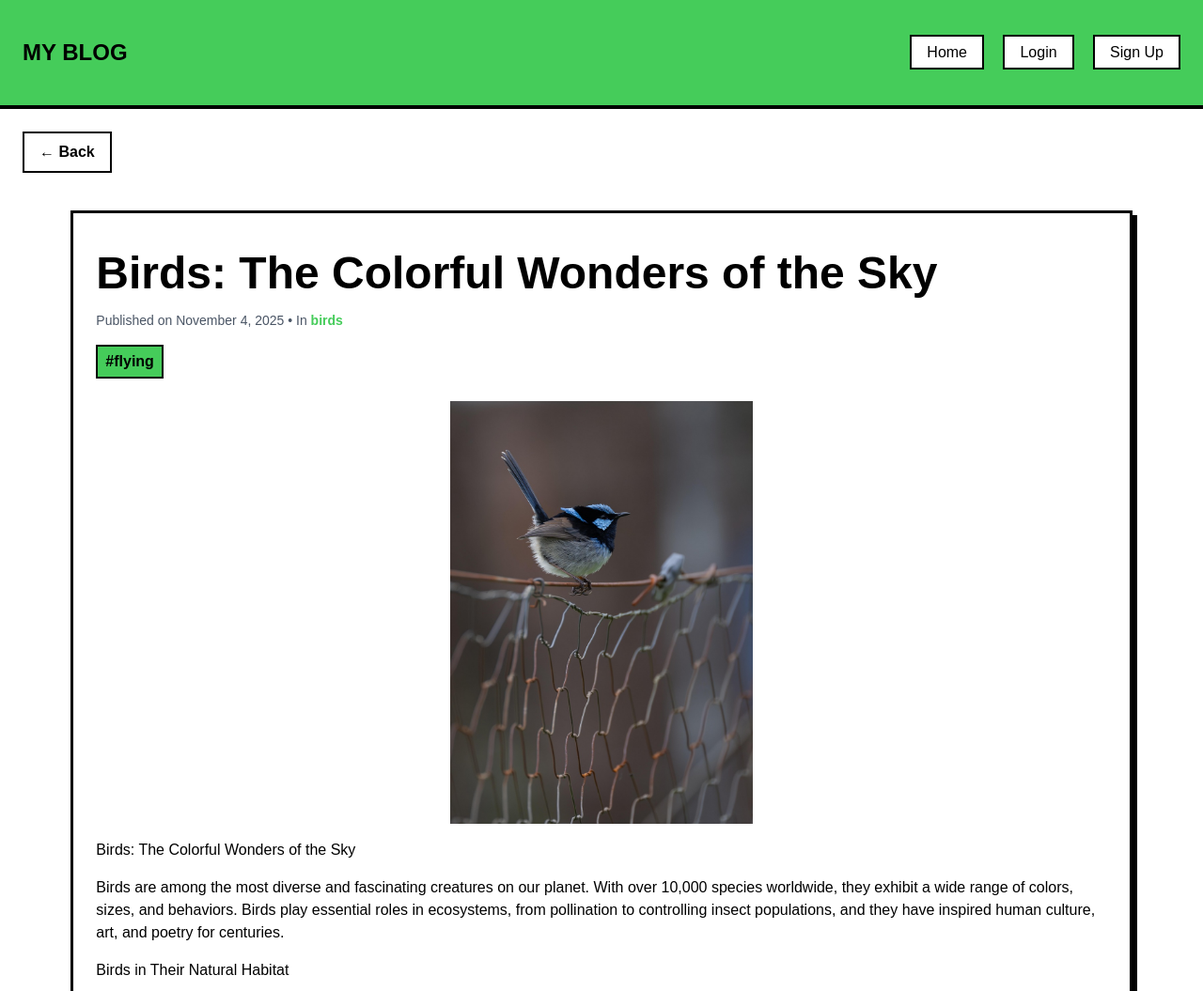
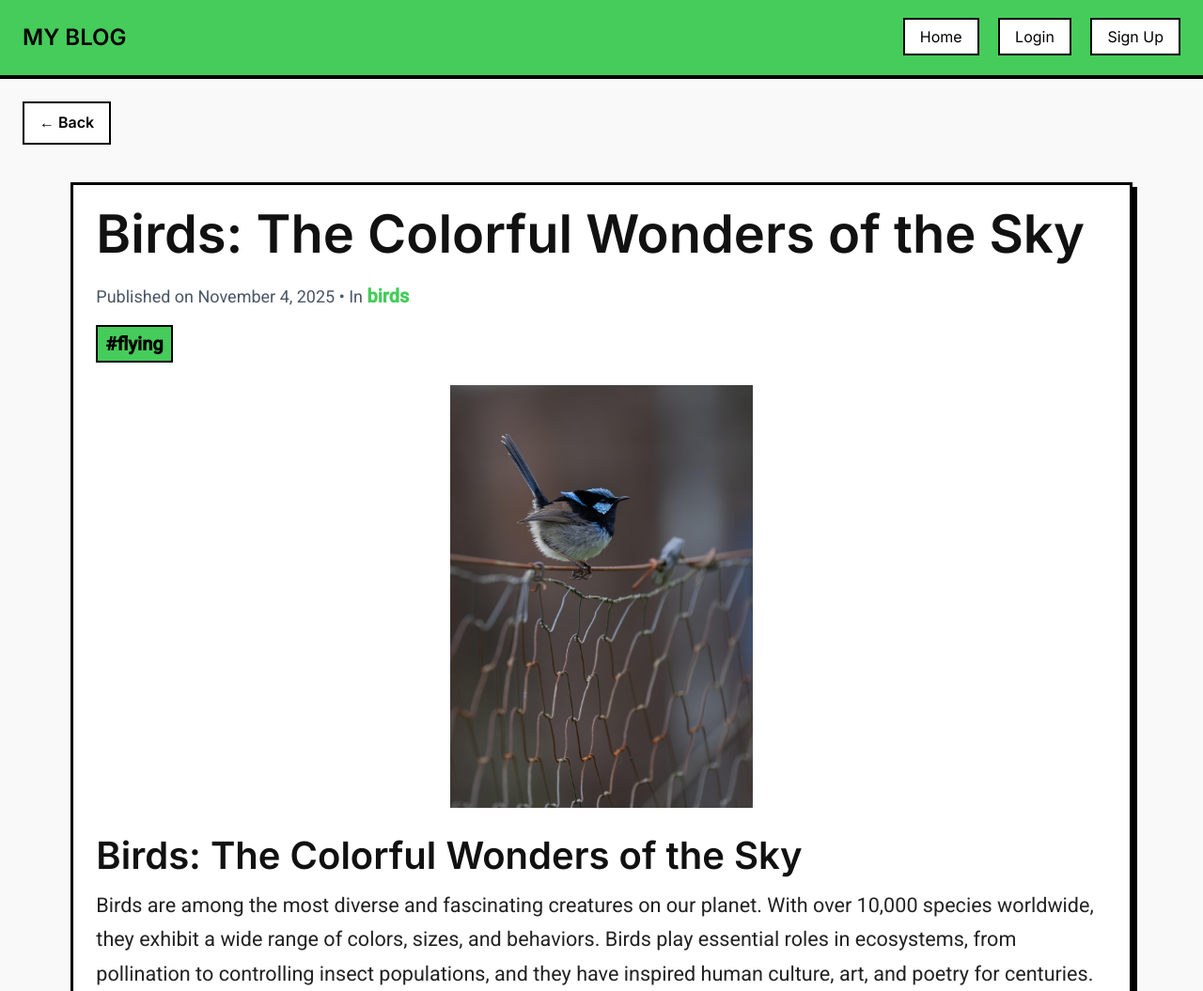
Before and after one commit to rafiaksd/django-green-blog, a Django app: a page that uses blog/templates/base.html in a window 1280 px wide. Shown: the top 1055 px of the page at 94% size. Run offline with Django 5.2, Linux system fonts and the light colour scheme; data comes from the database, SQL or seed files in the repository; both versions use the stored data as it was after the commit; some libraries are stand-ins or nearby versions.

Commit message:
little ui design changes, new better font, better readability

```diff
--- a/blog/templates/base.html
+++ b/blog/templates/base.html
@@ -7,6 +7,10 @@
 
     <!-- Tailwind CSS via CDN -->
     <script src="https://cdn.jsdelivr.net/npm/@tailwindcss/browser@4"></script>
+
+    <!-- Google Fonts: Inter font -->
+    <link href="https://fonts.googleapis.com/css2?family=Inter:wght@400;600&display=swap" rel="stylesheet">
+    <link href="https://fonts.googleapis.com/css2?family=Roboto:wght@400;500&display=swap" rel="stylesheet">
 
     <style>
         :root {
@@ -27,23 +31,76 @@
             transform: translate(-4px, -4px);
             box-shadow: 8px 8px 0 var(--treegreen);
         }
-        body {
-            font-family: 'Arial', sans-serif;
-            background-color: white;
-            color: black;
-        }
-
-        /* --- Global content spacing --- */
-        p, h1, h2, h3, h4, h5, h6, ul, ol, blockquote {
-            margin-top: 1rem;
-            margin-bottom: 1rem;
-        }
 
         article .prose a {
             text-decoration: underline;
             text-shadow: blue;
             color:rgb(2, 187, 194);
             font-weight: 700;
+        }
+
+        article .blog_title{
+            font-size: 3.5rem;
+        }
+
+        body {
+            font-family: 'Inter', sans-serif; /* Default font for body */
+            line-height: 1.6; /* Improve line height for readability */
+            color: #333; /* Slightly darker text color */
+            background-color: #f9f9f9; /* Light background color */
+        }
+
+        article {
+            font-family: 'Roboto', sans-serif; /* Use Roboto for the blog article */
+            line-height: 1.75; /* Increase line height for better readability */
+            color: #222;
+        }
+
+        article h1, article h2, article h3, article h4, article h5, article h6 {
+            font-family: 'Inter', sans-serif; /* Use Inter for headings */
+            font-weight: 600; /* Make headings bolder */
+            color: #111; /* Darker color for headings */
+        }
+
+        article h1 {
+            font-size: 2.5rem; /* Heading 1 - large */
+        }
+
+        article h2 {
+            font-size: 2rem; /* Heading 2 */
+        }
+
+        article h3 {
+            font-size: 1.8rem; /* Heading 3 */
+        }
+
+        article h4 {
+            font-size: 1.6rem; /* Heading 4 */
+        }
+
+        article h5 {
+            font-size: 1.5rem; /* Heading 5 */
+        }
+
+        article h6 {
+            font-size: 1.35rem; /* Heading 6 - small */
+        }
+
+        .prose p {
+            font-size: 1.35rem; /* Default paragraph size */
+            margin-bottom: 1.25rem; /* Space between paragraphs */
+            line-height: 1.7; /* Improved line spacing */
+        }
+
+        .prose div {
+            font-size: 1.35rem;
+        }
+
+        .prose img {
+            max-width: 100%; /* Make images responsive */
+            height: auto; /* Maintain aspect ratio */
+            display: block;
+            margin: 20px auto; /* Center the images */
         }
 
         /* --- Responsive images --- */
--- a/blog/templates/blog/blog_detail.html
+++ b/blog/templates/blog/blog_detail.html
@@ -29,12 +29,12 @@
   </div>
 
 <article class="max-w-8xl w-11/12 mx-auto p-6 bg-white neo-card mt-10">
-  <h1 class="text-5xl font-extrabold mb-6 text-black">{{ blog_post.title }}</h1>
-  <p class="text-sm text-gray-600 mb-4">
+  <h1 class="blog_title text-5xl font-extrabold mb-6 text-black">{{ blog_post.title }}</h1>
+  <p class="text-lg text-gray-600 mb-4">
     Published on {{ blog_post.created_at|date:"F j, Y" }}
     {% if blog_post.category %}
       • In
-      <a href="{% url 'category_posts' blog_post.category.slug %}" class="font-semibold text-treegreen hover:text-black">
+      <a href="{% url 'category_posts' blog_post.category.slug %}" class="text-treegreen text-xl font-bold hover:text-black">
         {{ blog_post.category.name }}
       </a>
     {% endif %}
@@ -43,7 +43,7 @@
   {% if blog_post.tags.exists %}
     <div class="mb-6 flex flex-wrap gap-2">
       {% for tag in blog_post.tags.all %}
-        <a href="{% url 'tag_posts' tag.slug %}" class="inline-block px-2 py-1 border-2 border-black bg-treegreen text-black font-semibold hover:bg-black hover:text-treegreen transition">
+        <a href="{% url 'tag_posts' tag.slug %}" class="inline-block px-2 py-1 border-2 border-black bg-treegreen text-xl text-black font-semibold hover:bg-black hover:text-treegreen transition">
           #{{ tag.name }}
         </a>
       {% endfor %}
@@ -68,10 +68,10 @@
   <h2 class="text-3xl font-bold mb-4">Comments</h2>
 
   {% if user.is_authenticated %}
-    <form method="post" class="mb-6">
+    <form method="post" class="mb-10 text-xl">
       {% csrf_token %}
       {{ form.as_p }}
-      <button type="submit" class="px-4 py-2 bg-treegreen border-2 border-black text-black hover:bg-black hover:text-treegreen transition">
+      <button type="submit" class="text-xl px-4 py-2 bg-treegreen border-2 border-black font-semibold text-black hover:bg-black hover:text-treegreen transition round-lg">
         Post Comment
       </button>
     </form>
@@ -81,8 +81,8 @@
 
   {% for comment in comments %}
     <div class="border-2 border-black p-4 mb-4 bg-gray-50">
-      <p class="text-black"><strong>{{ comment.user.username }}</strong> — {{ comment.created_at|date:"M j, Y h:i A" }}</p>
-      <p class="mt-2">{{ comment.content }}</p>
+      <p class="text-black text-2xl"><strong>{{ comment.user.username }}</strong> — {{ comment.created_at|date:"M j, Y h:i A" }}</p>
+      <p class="mt-2 text-xl">{{ comment.content }}</p>
     </div>
   {% empty %}
     <p class="text-gray-500">No comments yet.</p>
```
Also changed, not shown: blog/templates/blog/blog_list.html (+17 -2 lines), db.sqlite3.
